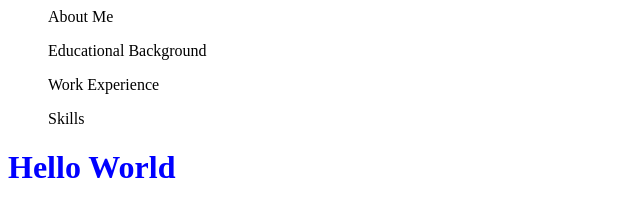
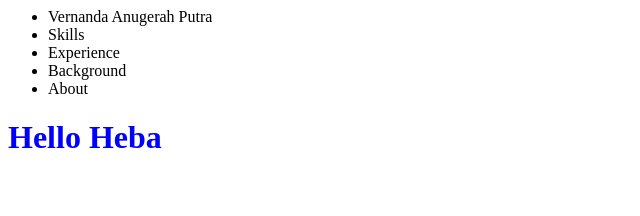
Before and after one commit to vernandaanugerah/vernandaanugerah.github-io, a plain HTML site: page index.html in a window 1280 px wide. Shown: the whole page, without its empty margins (0-640 px from the left). Drawn offline with Linux system fonts and the light colour scheme.

Commit message:
Update index.html

```diff
--- a/index.html
+++ b/index.html
@@ -5,17 +5,19 @@
   </head>
 
   <body>
-    <ul>About Me </ul>
-    <ul>Educational Background </ul>
-    <ul>Work Experience</ul>
-    <ul>Skills</ul>
+    <ul>
+      <li><as>Vernanda Anugerah Putra</as></li>
+      <li><a>Skills</a></li>
+      <li><a>Experience</a></li>
+      <li><a>Background</a></li>
+      <li><a>About</a></li>
+    </ul>
 
 
 
 
 
 
-
-    <h1>Hello World</h1>
+    <h1>Hello Heba</h1>
   </body>
 </html>
```
